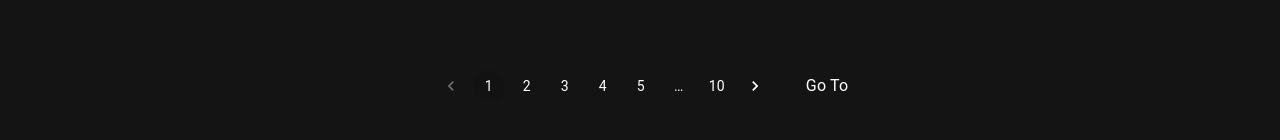
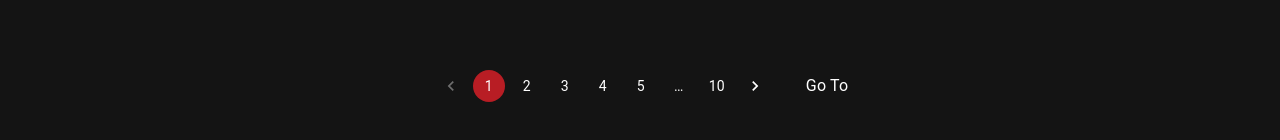
Before and after one commit to irxd/weebflix-app-router, a Next.js app: page / in a window 1280 px wide. Shown: the part 1814-1954 px from the top of the page. Built offline with nearby package versions, Linux system fonts and the light colour scheme.

Commit message:
feat: adjust pagination styling

```diff
--- a/app/components/Pagination.tsx
+++ b/app/components/Pagination.tsx
@@ -1,22 +1,24 @@
-import { Stack, Pagination as MUIPagination, Typography } from "@mui/material";
+'use client';
+
+import { Stack, Pagination as MUIPagination, Typography, styled } from "@mui/material";
+
+const CustomPagination = styled(MUIPagination)({
+  '& .MuiPaginationItem-root': {
+    color: 'white',
+  },
+  '& .MuiPaginationItem-page.Mui-selected': {
+    backgroundColor: '#B81D24',
+  },
+  '& .MuiPaginationItem-page.Mui-selected:hover': {
+    backgroundColor: '#B81D24',
+  },
+});
 
 export default function Pagination() {
   return (
     <Stack direction="row" alignItems="center" justifyContent="center" gap={4} marginBottom={16}>
-      <MUIPagination
+      <CustomPagination
         count={10}
-        sx={{
-          "& .MuiPaginationItem-root": {
-            color: "#fff"
-          },
-          "& .Mui-selected": {
-            color: "white",
-            backgroundColor: "#B81D24"
-          },
-          "& .Mui-selected:hover": {
-            backgroundColor: "#B81D24"
-          },
-        }}
       />
       <Typography color="white">Go To</Typography>
     </Stack>
```
